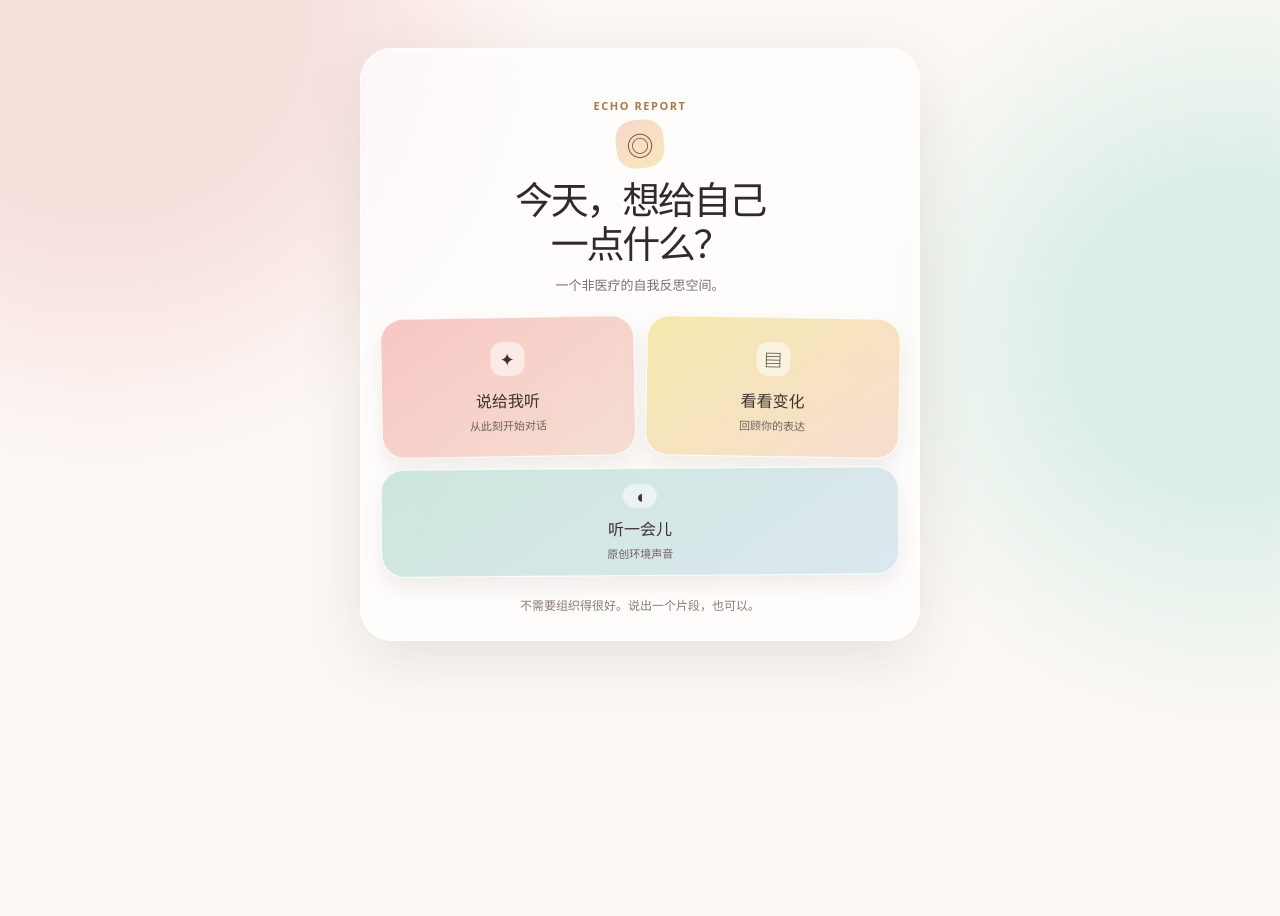
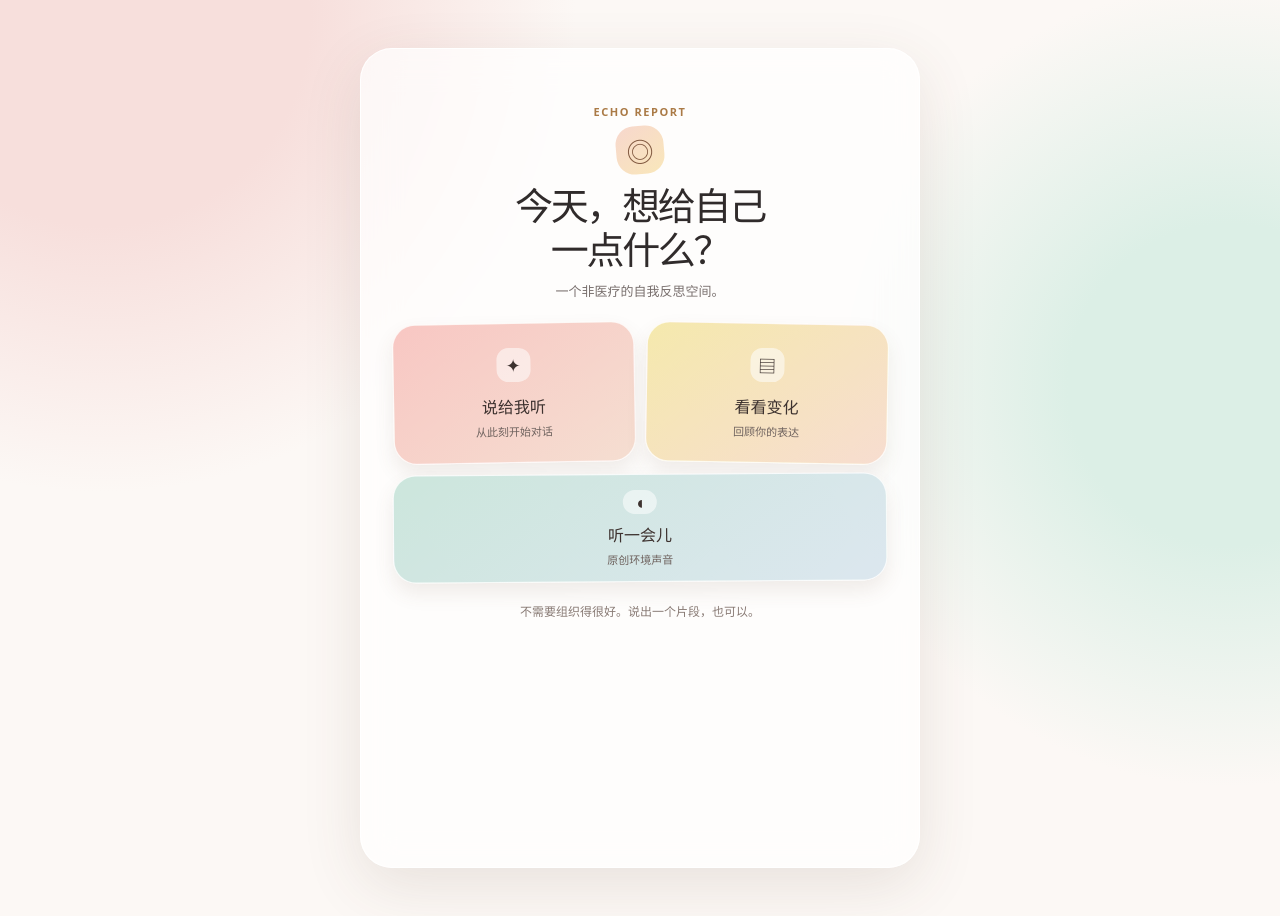
Before and after one commit to Liyd1993/signalledger, a Vue app: page / in a window 1280 px wide. Before the commit the page ends 800 px from the top, so only its background shows below. Built offline with nearby package versions, Linux system fonts and the light colour scheme.

Commit message:
fix: center uniform desktop page cards

```diff
--- a/src/style.css
+++ b/src/style.css
@@ -112,4 +112,7 @@ h1 { margin: 7px 0 10px; font-size: clamp(28px, 8vw, 38px); line-height: 1.2; le
 .now-playing { display: flex; gap: 14px; align-items: center; padding: 19px; border-radius: 23px; background: linear-gradient(140deg, #f7cfc7, #f4e5b8, #d6ece4); }.now-playing > span { display: grid; width: 47px; height: 47px; place-items: center; border-radius: 16px; background: rgb(255 255 255 / 48%); font-size: 25px; }.now-playing small, .now-playing p { color: #6c615d; font-size: 11px; }.now-playing strong { display: block; margin: 3px 0; font-size: 17px; }.now-playing p { margin: 0; }
 audio { width: 100%; margin: 15px 0; }.track-list { display: grid; gap: 8px; }.track-list button { display: grid; grid-template-columns: 34px 1fr auto; gap: 10px; align-items: center; padding: 13px; border: 1px solid #eee2d9; border-radius: 16px; background: #fffdfb; text-align: left; }.track-list button.active { border-color: #ca9370; background: #fff4ed; }.track-list button > span { display: grid; width: 30px; height: 30px; place-items: center; border-radius: 10px; background: #e6f0eb; }.track-list strong, .track-list small { display: block; }.track-list strong { font-size: 13px; }.track-list small, .track-list b { color: #796d67; font-size: 11px; }.track-list b { color: #9d684d; }.audio-disclaimer { margin: 18px 2px 0; color: #938984; font-size: 11px; line-height: 1.6; text-align: center; }
 
-@media (min-width: 640px) { .app-shell { padding-top: 48px; } .conversation-card, .report-card { padding: 32px; } }
+@media (min-width: 640px) {
+  .app-shell { display: grid; min-height: 100vh; place-items: center; padding: 48px 16px; }
+  .conversation-card, .report-card, .home-card, .list-card, .audio-card { min-height: 820px; padding: 32px; }
+}
```
